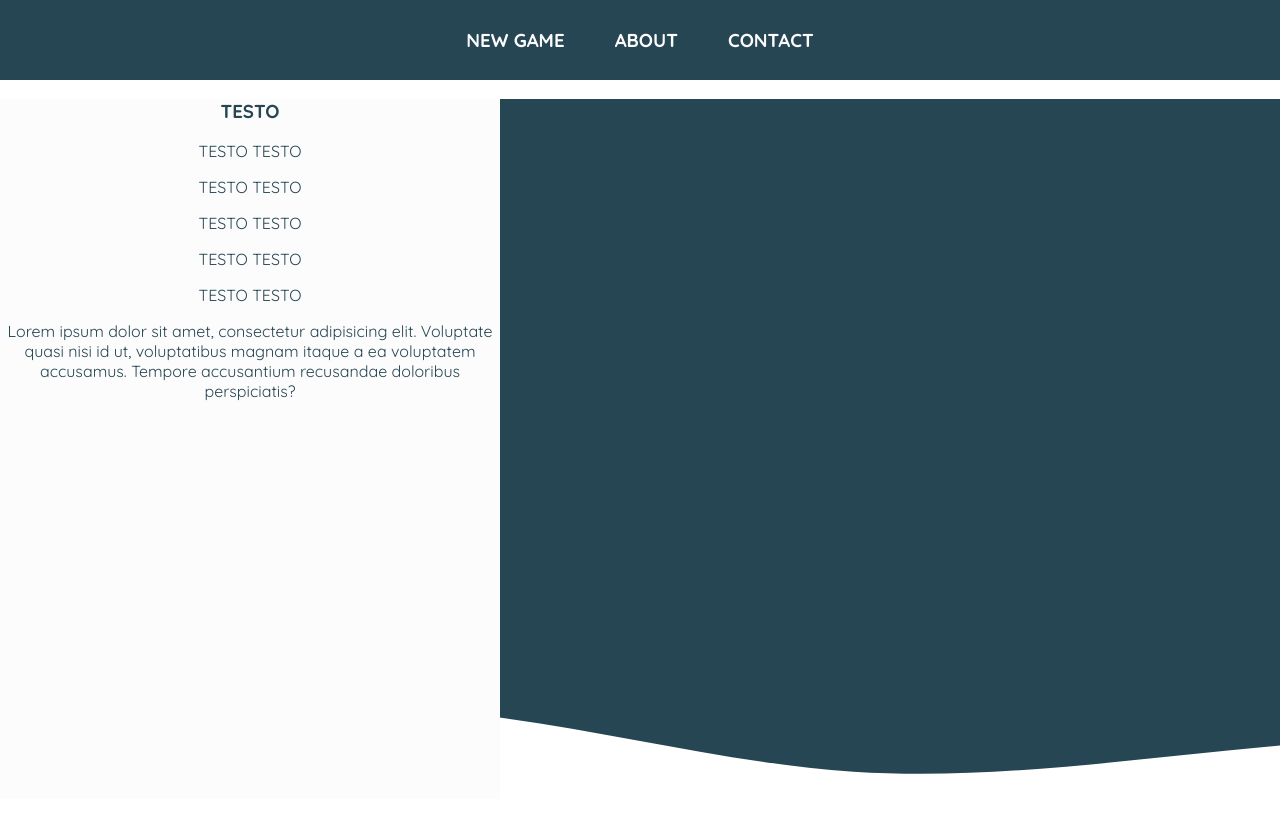
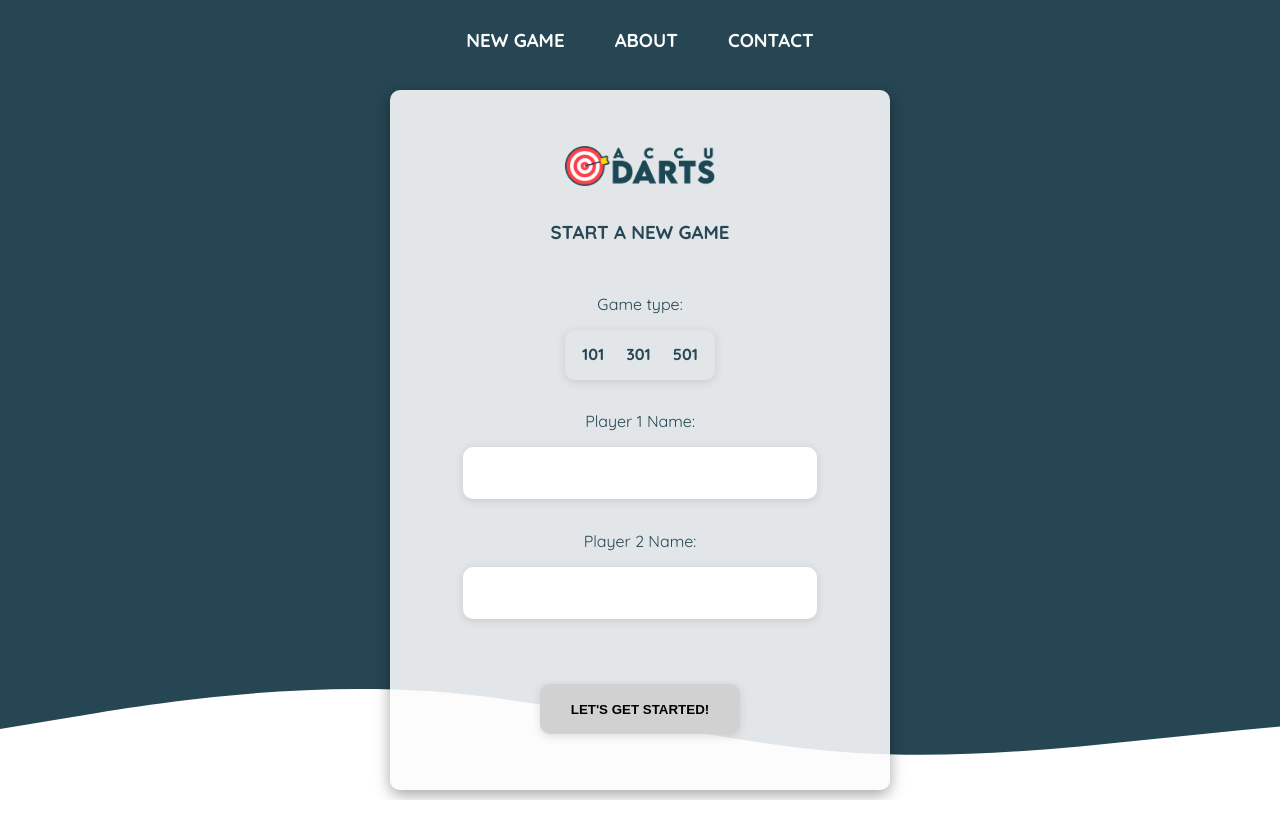
Before and after one commit to alessandrojuza/accu-darts, a React (Create React App) app: page / in a window 1280 px wide. Built offline with nearby package versions, Linux system fonts and the light colour scheme.

Commit message:
Started building New Game modal

```diff
--- a/public/index.html
+++ b/public/index.html
@@ -12,7 +12,7 @@
 
     <link rel="manifest" href="%PUBLIC_URL%/manifest.json" />
 
-    <title>Accudarts</title>
+    <title>Accu Darts - Darts scoreboard</title>
 
     <link rel="preconnect" href="https://fonts.googleapis.com" />
     <link rel="preconnect" href="https://fonts.gstatic.com" crossorigin />
--- a/src/App.scss
+++ b/src/App.scss
@@ -5,15 +5,17 @@ $text-white: #fcfcfc;
   font-family: "Oswald", sans-serif;
   font-family: "Quicksand", sans-serif;
 
-  // display: flex;
-  // justify-content: center;
-  // align-items: center;
+  box-sizing: border-box;
 
   text-align: center;
   color: $text-white;
 }
 
 .game-wrapper {
+  display: flex;
+  justify-content: center;
+  align-items: center;
+
   background: $background-blue;
   height: 90vh;
   background-image: url(../src/img/wave-1.svg);
--- a/src/components/NewGame.js
+++ b/src/components/NewGame.js
@@ -1,20 +1,29 @@
 import React from "react";
 import "../styles/NewGame.scss";
+import logoblue from "../img/logo-blue.png";
 
 const NewGame = () => {
   return (
     <div className="new-game">
-      <h3>TESTO</h3>
-      <p>TESTO TESTO</p>
-      <p>TESTO TESTO</p>
-      <p>TESTO TESTO</p>
-      <p>TESTO TESTO</p>
-      <p>TESTO TESTO</p>
-      <p>
-        Lorem ipsum dolor sit amet, consectetur adipisicing elit. Voluptate
-        quasi nisi id ut, voluptatibus magnam itaque a ea voluptatem accusamus.
-        Tempore accusantium recusandae doloribus perspiciatis?
-      </p>
+      <img src={logoblue} alt="logo" className="logo-blue" />
+      <h3>START A NEW GAME</h3>
+      <div className="game-type-wrapper">
+        <p>Game type:</p>
+        <div className="game-type-numbers">
+          <h4>101</h4>
+          <h4>301</h4>
+          <h4>501</h4>
+        </div>
+      </div>
+      <div className="player-name-wrapper">
+        <p>Player 1 Name:</p>
+        <input type="text" />
+      </div>
+      <div className="player-name-wrapper">
+        <p>Player 2 Name:</p>
+        <input type="text" />
+      </div>
+      <button>LET'S GET STARTED!</button>
     </div>
   );
 };
--- a/src/styles/NewGame.scss
+++ b/src/styles/NewGame.scss
@@ -1,9 +1,95 @@
-$background-blue: #264653;
+$background-blue: #274754;
 $text-white: #fcfcfc;
 
 .new-game {
+  box-sizing: border-box;
+
+  display: flex;
+  flex-direction: column;
+  align-items: center;
+  justify-content: space-evenly;
+
   height: 700px;
   width: 500px;
-  background: $text-white;
+  background: #fcfcfce1;
   color: $background-blue;
+  border-radius: 10px;
+  box-shadow: rgba(0, 0, 0, 0.35) 0px 5px 15px;
+  padding: 40px 0 40px 0;
+
+  .logo-blue {
+    width: 150px;
+  }
+
+  .game-type-wrapper {
+    display: flex;
+    flex-direction: column;
+    justify-content: center;
+    align-items: center;
+
+    .game-type-numbers {
+      display: flex;
+      justify-content: space-evenly;
+      align-items: center;
+
+      box-shadow: rgba(99, 99, 99, 0.2) 0px 2px 8px 0px;
+      border-radius: 10px;
+
+      height: 50px;
+      width: 150px;
+
+      h4 {
+        margin-left: 5px;
+        margin-right: 5px;
+        border-bottom: 2px solid transparent;
+        transition: border-bottom 0.3s;
+      }
+
+      h4:hover {
+        cursor: pointer;
+        border-bottom: 2px solid black;
+      }
+    }
+  }
+
+  .player-name-wrapper {
+    input {
+      border: none;
+      box-shadow: rgba(99, 99, 99, 0.2) 0px 2px 8px 0px;
+      border-radius: 10px;
+
+      height: 50px;
+      width: 350px;
+
+      font-family: "Quicksand", sans-serif;
+      text-align: center;
+      font-size: 16pt;
+      font-weight: 700;
+    }
+
+    input:focus {
+      outline: none;
+    }
+  }
+
+  button {
+    background: rgb(209, 209, 209);
+    border: none;
+    box-shadow: rgba(99, 99, 99, 0.2) 0px 2px 8px 0px;
+    border-radius: 10px;
+    margin-top: 50px;
+
+    height: 50px;
+    width: 200px;
+
+    font-weight: 600;
+
+    transition: background 0.3s, color 0.3s;
+  }
+
+  button:hover {
+    background: $background-blue;
+    color: $text-white;
+    cursor: pointer;
+  }
 }
```
Also changed, not shown: src/img/logo-blue.png (added), src/img/logo-white.png (added).
